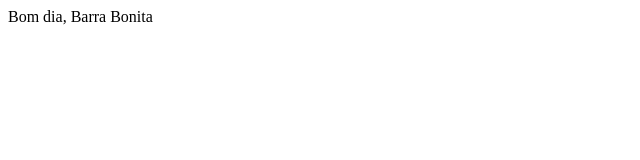
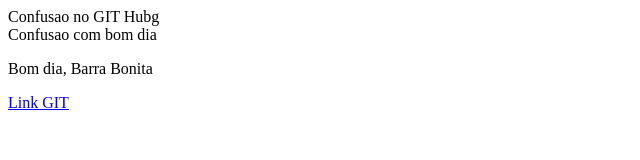
Before and after one commit to guilherm343/confusao, a plain HTML site: page index.html in a window 1280 px wide. Shown: the whole page, without its empty margins (0-640 px from the left). Drawn offline with Linux system fonts and the light colour scheme.

Commit message:
Update index.html

```diff
--- a/index.html
+++ b/index.html
@@ -1 +1,10 @@
-<p>Bom dia, Barra Bonita</p>
+<html>
+  <body>
+    <head> Confusao no GIT Hubg </head>
+
+    <header>Confusao com bom dia</header>
+    <p>Bom dia, Barra Bonita</p>
+    <a href = '#' > Link GIT </a>
+
+    <body>
+    <html>
```
